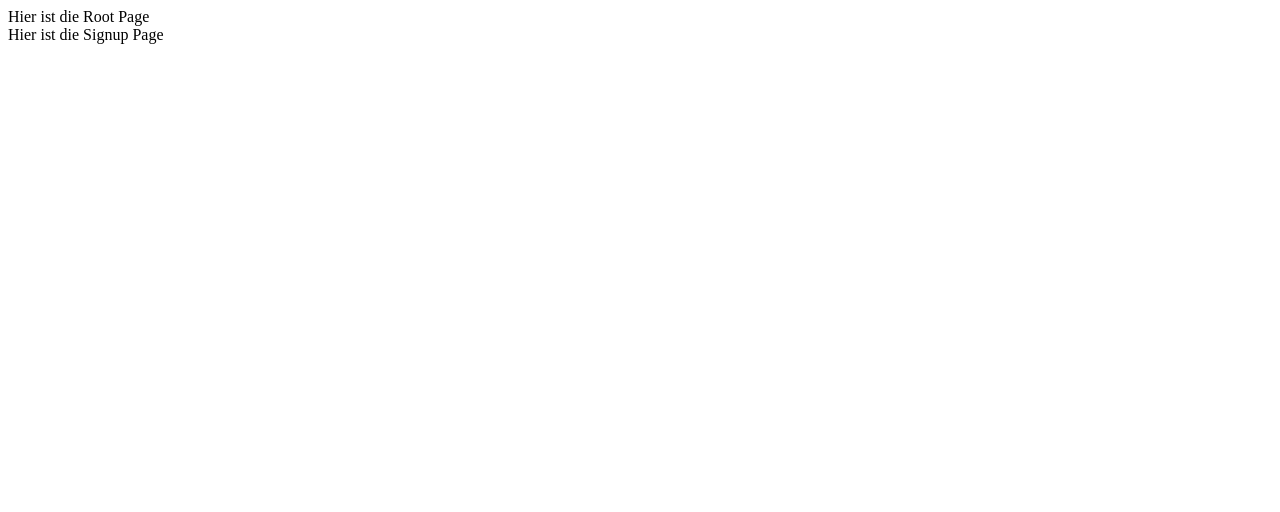
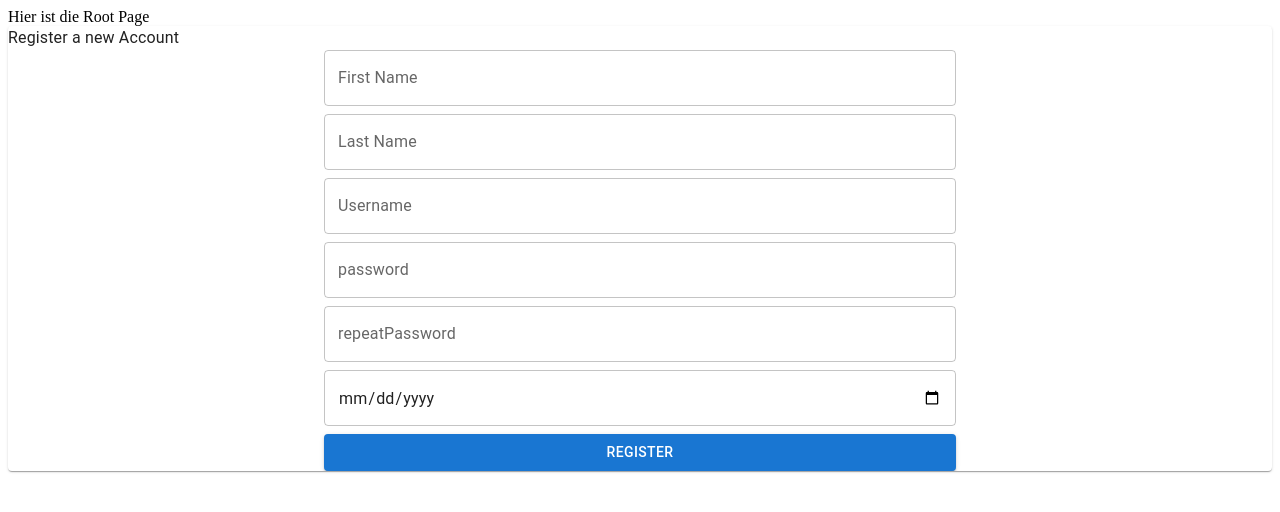
Before and after one commit to paddomanno/movienator-archived, a React (Create React App) app in the folder movienator_react/: page /signup in a window 1280 px wide. Shown: the top 512 px of the page. Built offline with nearby package versions, Linux system fonts and the light colour scheme.

Commit message:
Startet first signup page

```diff
--- a/movienator_react/src/components/SigninComponent.tsx
+++ b/movienator_react/src/components/SigninComponent.tsx
@@ -1,3 +1,133 @@
+import React, { useState } from 'react';
+import { Button, Stack, TextField } from '@mui/material';
+
+type InputValues = {
+  firstName: string;
+  lastName: string;
+  userName: string;
+  password: string;
+  repeatPassword: string;
+  birthday: string;
+};
+
 export default function SigninComponent() {
-  return <div>Shows sign in options</div>;
+  const defaultValues: InputValues = {
+    firstName: '',
+    lastName: '',
+    userName: '',
+    password: '',
+    repeatPassword: '',
+    birthday: '',
+  };
+  const [formValues, setFormValues] = useState<InputValues>(defaultValues);
+
+  const handleInputChange = (e: any) => {
+    const { name, value } = e.target;
+    if (value != '') {
+      let textField: HTMLElement | null = document.getElementById(
+        `${name}-input`
+      );
+      if (textField != null) {
+        textField.style.backgroundColor = 'white';
+      }
+    }
+    setFormValues({
+      ...formValues,
+      [name]: value,
+    });
+  };
+
+  function handleSubmit(e: any) {
+    e.preventDefault();
+    if (
+      formValues.firstName != '' &&
+      formValues.lastName != '' &&
+      formValues.userName != '' &&
+      formValues.password != '' &&
+      formValues.repeatPassword != '' &&
+      formValues.birthday != ''
+    ) {
+      //Check if username exists
+      //Safe user
+      //Redirect to login
+    } else {
+      (Object.keys(formValues) as (keyof InputValues)[]).forEach((key) => {
+        if (formValues[key] == '') {
+          let textField: HTMLElement | null = document.getElementById(
+            `${key}-input`
+          );
+          if (textField != null) {
+            textField.style.backgroundColor = 'orange';
+          }
+        }
+      });
+    }
+    console.log(formValues);
+  }
+
+  return (
+    <>
+      <Stack direction={'column'} spacing={1} alignItems={'center'}>
+        <TextField
+          sx={{ width: '50%' }}
+          id={'firstName-input'}
+          name={'firstName'}
+          label={'First Name'}
+          type={'text'}
+          value={formValues.firstName}
+          onChange={handleInputChange}
+        />
+        <TextField
+          sx={{ width: '50%' }}
+          id={'lastName-input'}
+          name={'lastName'}
+          label={'Last Name'}
+          type={'text'}
+          value={formValues.lastName}
+          onChange={handleInputChange}
+        />
+        <TextField
+          sx={{ width: '50%' }}
+          id={'userName-input'}
+          name={'userName'}
+          label={'Username'}
+          type={'text'}
+          value={formValues.userName}
+          onChange={handleInputChange}
+        />
+        <TextField
+          sx={{ width: '50%' }}
+          id={'password-input'}
+          name={'password'}
+          label={'password'}
+          type={'text'}
+          value={formValues.password}
+          onChange={handleInputChange}
+        />
+        <TextField
+          sx={{ width: '50%' }}
+          id={'repeatPassword-input'}
+          name={'repeatPassword'}
+          label={'repeatPassword'}
+          type={'text'}
+          value={formValues.repeatPassword}
+          onChange={handleInputChange}
+        />
+        <TextField
+          sx={{ width: '50%' }}
+          id={'birthday-input'}
+          name={'birthday'}
+          type={'date'}
+          onChange={handleInputChange}
+        />
+        <Button
+          variant={'contained'}
+          onClick={handleSubmit}
+          sx={{ width: '50%' }}
+        >
+          Register
+        </Button>
+      </Stack>
+    </>
+  );
 }
--- a/movienator_react/src/pages/SignupPage.tsx
+++ b/movienator_react/src/pages/SignupPage.tsx
@@ -1,4 +1,16 @@
 //Route: movienator3000.com/signup
+//https://onestepcode.com/creating-a-material-ui-form/ <- Guide for forms with mui
+import React, { useState } from 'react';
+import { Card, Typography } from '@mui/material';
+import SigninComponent from '../components/SigninComponent';
+
 export default function SignupPage() {
-  return <div>Hier ist die Signup Page</div>;
+  return (
+    <>
+      <Card>
+        <Typography>Register a new Account</Typography>
+        <SigninComponent />
+      </Card>
+    </>
+  );
 }
```
